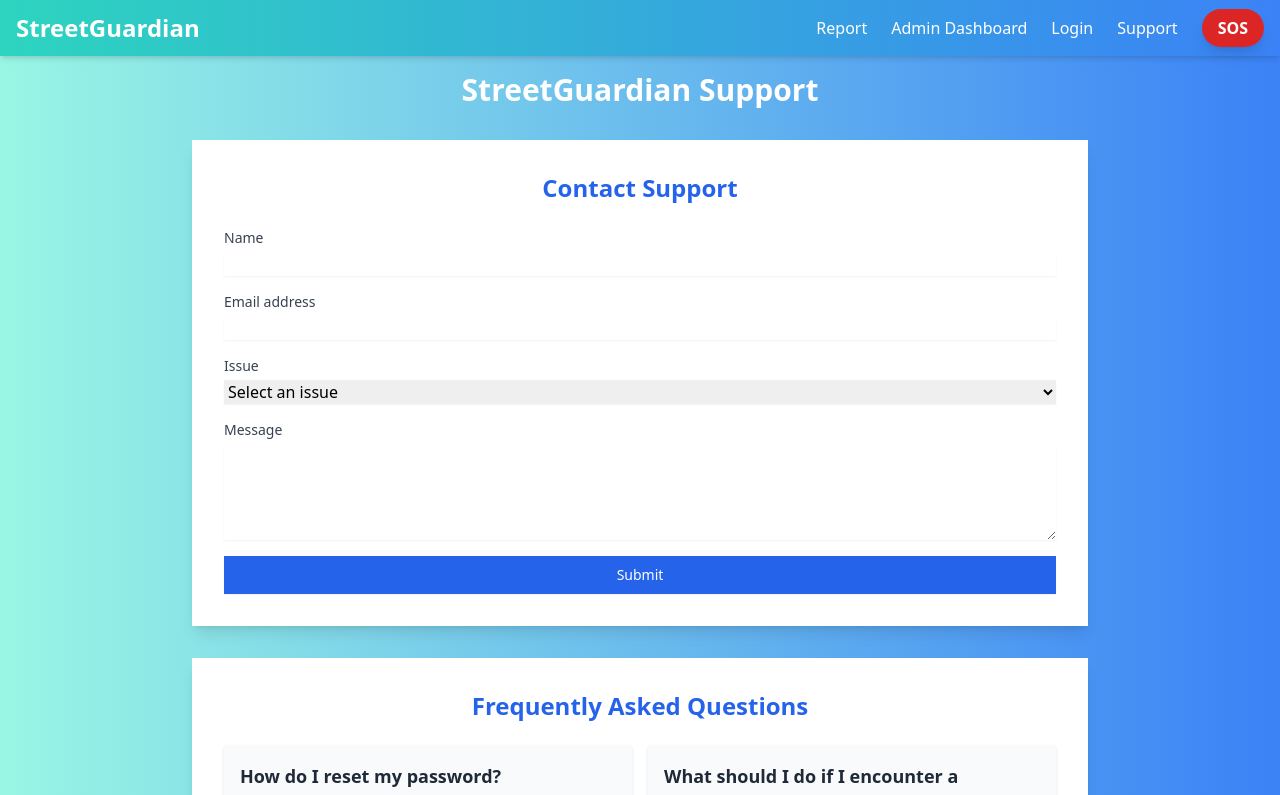
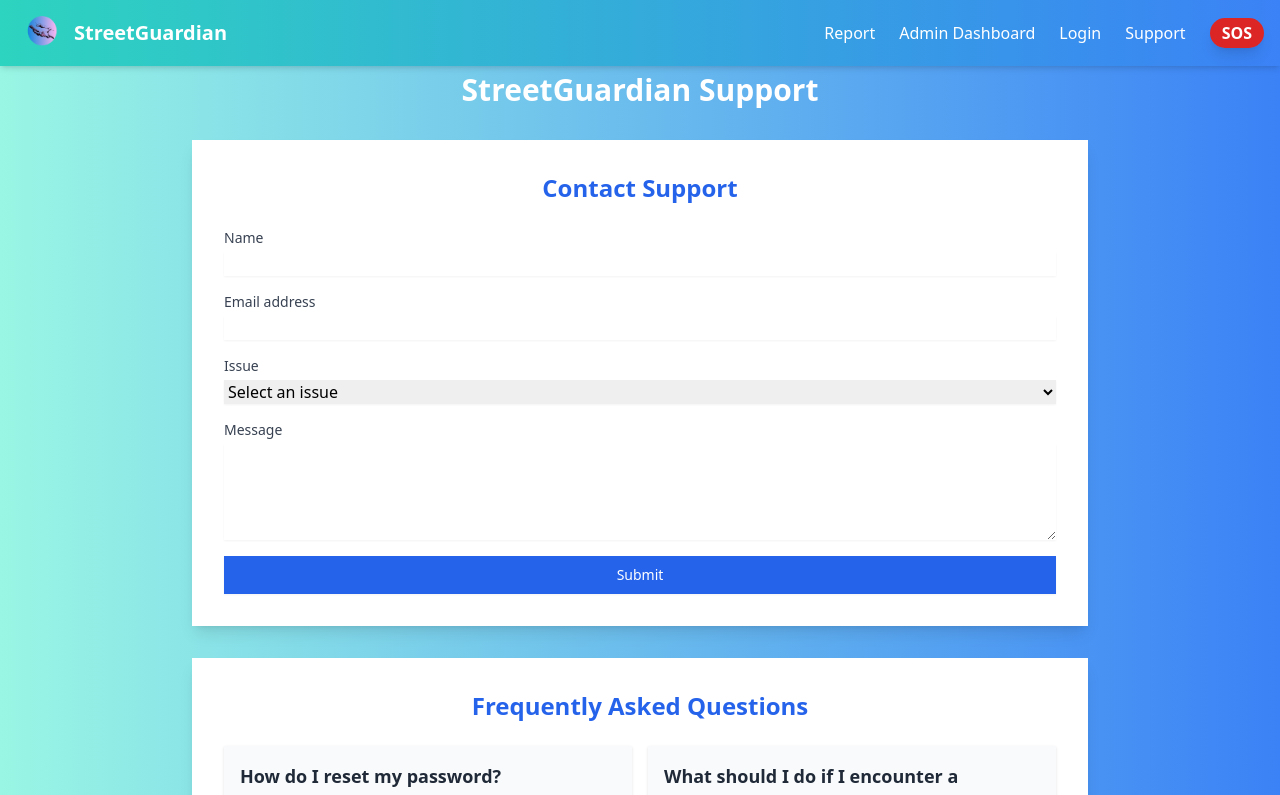
Before and after one commit to NitinTheGreat/StreetGuardian, a Next.js app: page /Support in a window 1280 px wide. Shown: the top 795 px of the page. Built offline with nearby package versions, Linux system fonts and the light colour scheme.

Commit message:
added logo to the navbar

```diff
--- a/components/navbar.jsx
+++ b/components/navbar.jsx
@@ -2,17 +2,19 @@
 
 import { useState } from 'react';
 import { motion } from 'framer-motion';
-import { MenuIcon, XIcon } from '@heroicons/react/solid';
+import { MenuIcon, XIcon } from 'lucide-react';
 import Link from 'next/link';
+import Image from 'next/image';
 
 const Navbar = () => {
   const [isMenuOpen, setIsMenuOpen] = useState(false);
 
   return (
     <header className="fixed top-0 left-0 right-0 z-50 bg-gradient-to-r from-teal-400 to-blue-500 shadow-md">
-      <nav className="container mx-auto px-4 py-3">
+      <nav className="container mx-auto px-4 py-2">
         <div className="flex justify-between items-center">
-          <Link href="/" className="text-2xl font-bold text-white hover:text-teal-100 transition-colors duration-300">
+          <Link href="/" className="flex items-center text-xl font-bold text-white hover:text-teal-100 transition-colors duration-300">
+            <Image src="/images/logo.png" alt="StreetGuardian Logo" width={50} height={50} className="mr-2" />
             StreetGuardian
           </Link>
           {/* Mobile menu toggle */}
@@ -52,7 +54,7 @@ const Navbar = () => {
             <li>
               <Link
                 href="/sos"
-                className="bg-red-600 hover:bg-red-700 text-white font-bold py-2 px-4 rounded-full transition-colors duration-300 shadow-lg hover:shadow-xl transform hover:scale-105"
+                className="bg-red-600 hover:bg-red-700 text-white font-bold py-1 px-3 rounded-full transition-colors duration-300 shadow-lg hover:shadow-xl transform hover:scale-105"
               >
                 SOS
               </Link>
```
Also changed, not shown: public/images/logo.png (added).
